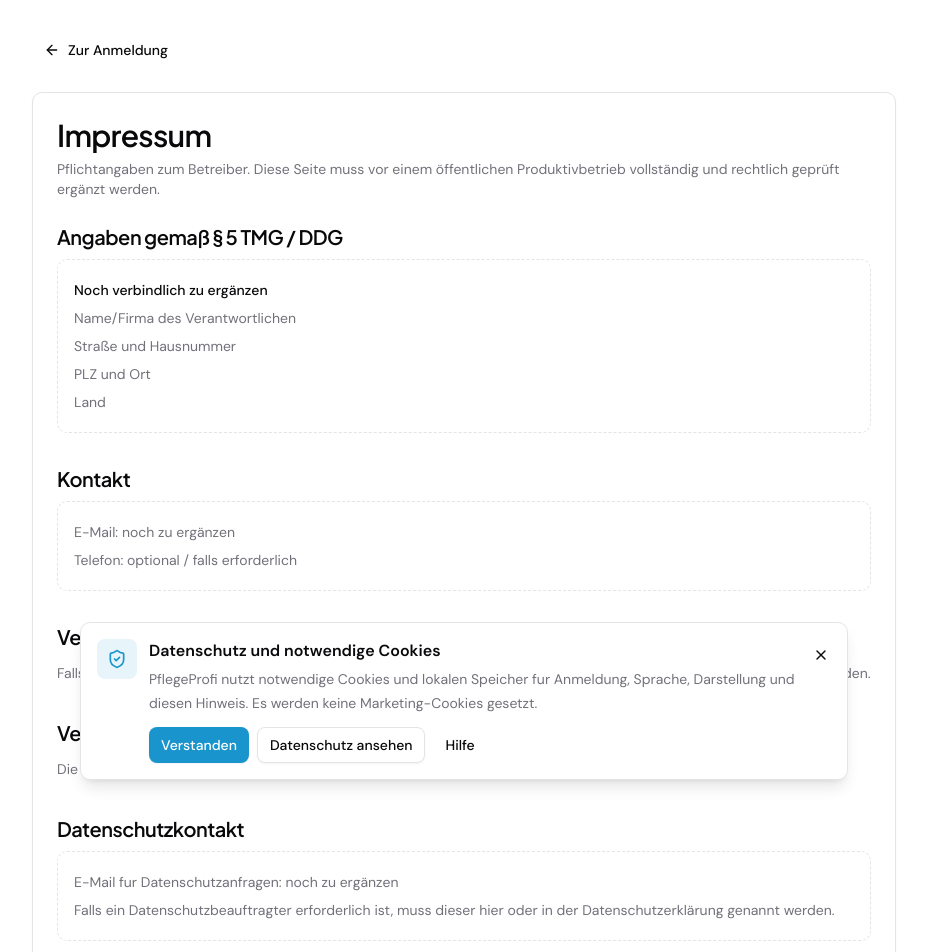
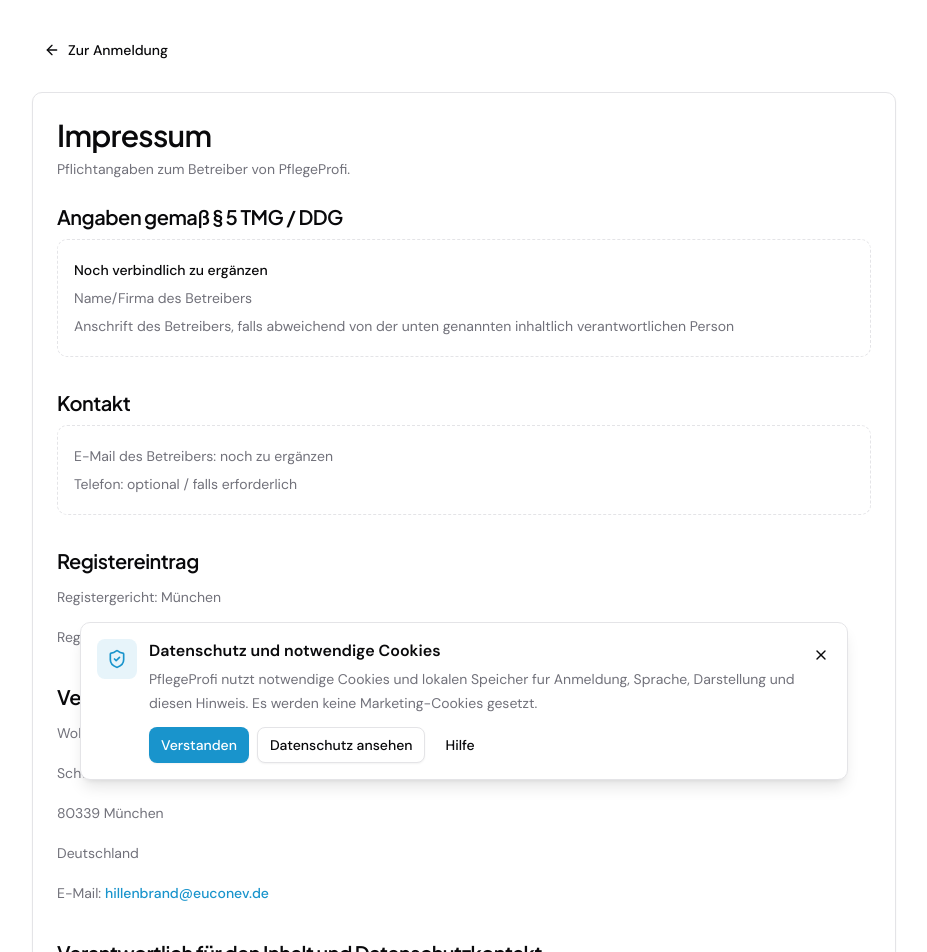
Before and after one commit to Tintenkleckser/pflegeprofi, a Next.js app in the folder nextjs_space/: page /impressum in a window 1280 px wide. Shown: the top 952 px of the page, without its empty margins (176-1103 px from the left). Built offline with nearby package versions, Linux system fonts and the light colour scheme; no server answers.

Commit message:
Update imprint details

```diff
--- a/nextjs_space/app/impressum/page.tsx
+++ b/nextjs_space/app/impressum/page.tsx
@@ -4,38 +4,44 @@
   return (
     <LegalPage
       title="Impressum"
-      description="Pflichtangaben zum Betreiber. Diese Seite muss vor einem öffentlichen Produktivbetrieb vollständig und rechtlich geprüft ergänzt werden."
+      description="Pflichtangaben zum Betreiber von PflegeProfi."
     >
       <LegalSection title="Angaben gemaß § 5 TMG / DDG">
         <div className="rounded-lg border border-dashed p-4">
           <p className="font-medium text-foreground">Noch verbindlich zu ergänzen</p>
-          <p>Name/Firma des Verantwortlichen</p>
-          <p>Straße und Hausnummer</p>
-          <p>PLZ und Ort</p>
-          <p>Land</p>
+          <p>Name/Firma des Betreibers</p>
+          <p>Anschrift des Betreibers, falls abweichend von der unten genannten inhaltlich verantwortlichen Person</p>
         </div>
       </LegalSection>
 
       <LegalSection title="Kontakt">
         <div className="rounded-lg border border-dashed p-4">
-          <p>E-Mail: noch zu ergänzen</p>
+          <p>E-Mail des Betreibers: noch zu ergänzen</p>
           <p>Telefon: optional / falls erforderlich</p>
         </div>
       </LegalSection>
 
-      <LegalSection title="Vertretungsberechtigte Person">
-        <p>Falls eine Firma, Praxis, Schule oder Organisation Betreiberin ist, muss die vertretungsberechtigte Person hier genannt werden.</p>
+      <LegalSection title="Registereintrag">
+        <p>Registergericht: München</p>
+        <p>Registernummer: VR 206874</p>
       </LegalSection>
 
-      <LegalSection title="Verantwortlich fur den Inhalt">
-        <p>Die inhaltlich verantwortliche Person muss noch ergänzt werden.</p>
+      <LegalSection title="Verantwortlich für den Inhalt nach § 18 Abs. 2 MStV">
+        <p>Wolfgang Hillenbrand</p>
+        <p>Schwanthalerstr. 120</p>
+        <p>80339 München</p>
+        <p>Deutschland</p>
+        <p>
+          E-Mail:{' '}
+          <a className="font-medium text-primary hover:underline" href="mailto:hillenbrand@euconev.de">
+            hillenbrand@euconev.de
+          </a>
+        </p>
       </LegalSection>
 
-      <LegalSection title="Datenschutzkontakt">
-        <div className="rounded-lg border border-dashed p-4">
-          <p>E-Mail fur Datenschutzanfragen: noch zu ergänzen</p>
-          <p>Falls ein Datenschutzbeauftragter erforderlich ist, muss dieser hier oder in der Datenschutzerklärung genannt werden.</p>
-        </div>
+      <LegalSection title="Verantwortlich für den Inhalt und Datenschutzkontakt">
+        <p>Peter Westebbe</p>
+        <p className="text-muted-foreground">E-Mail-Adresse für Datenschutzanfragen bitte noch ergänzen, falls sie veröffentlicht werden soll.</p>
       </LegalSection>
 
       <LegalSection title="Hinweis zur KI-Nutzung">
@@ -46,7 +52,7 @@
 
       <LegalSection title="Hinweis">
         <p>
-          Dieses Impressum ist ein technischer Platzhalter und keine Rechtsberatung. Vor dem Produktivbetrieb mussen die Angaben vollstandig und rechtlich gepruft sein.
+          Dieses Impressum wurde anhand der bereitgestellten Angaben erstellt und ersetzt keine Rechtsberatung. Bitte prüfen, ob Betreibername, vertretungsberechtigte Person und Kontaktadresse vollständig angegeben sind.
         </p>
       </LegalSection>
     </LegalPage>
```
